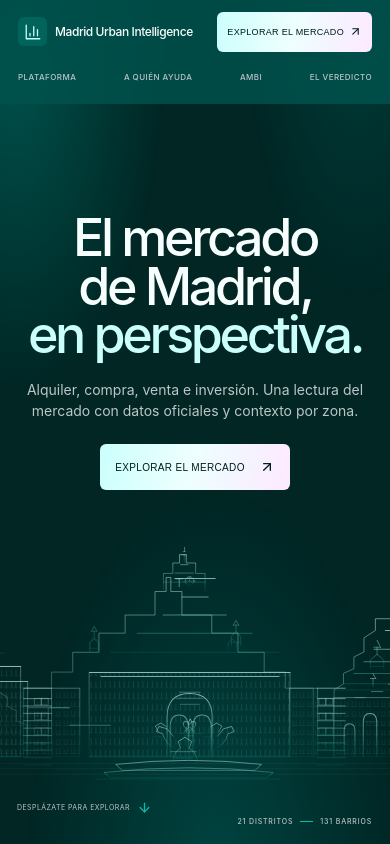
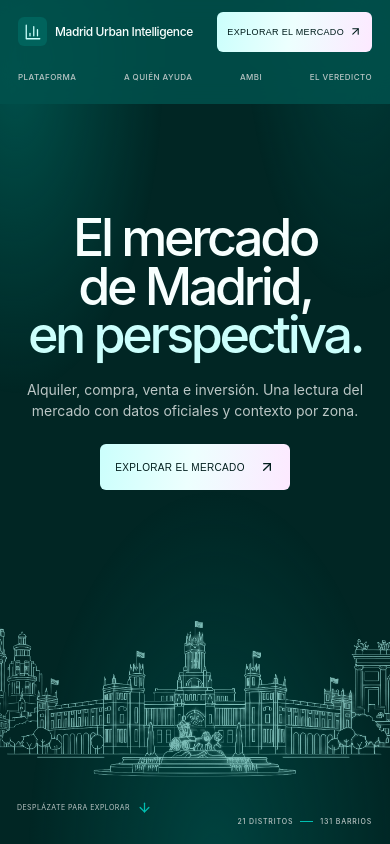
Before and after one commit to rodrigoapvigil/madrid-urban-intelligent, a Next.js app in the folder frontend/: page / in a window 390 px wide. Shown: the top 844 px of the page. Built offline with nearby package versions, Linux system fonts and the light colour scheme.

Commit message:
feat(landing): add transparent Madrid skyline artwork

```diff
--- a/frontend/components/MadridLanding.css
+++ b/frontend/components/MadridLanding.css
@@ -105,7 +105,7 @@
 .mi-hero h1 span { color: var(--mi-mist); }
 .mi-hero__lead { max-width: 580px; margin: 26px auto 0; color: var(--mi-silver); font-size: 16px; line-height: 1.5; text-wrap: balance; }
 .mi-hero__content .mi-button { margin-top: 28px; }
-.mi-hero__skyline { position: absolute; z-index: 1; right: 0; bottom: 48px; left: 0; width: 100%; height: auto; max-height: 64%; object-fit: contain; object-position: center bottom; opacity: .9; pointer-events: none; user-select: none; }
+.mi-hero__skyline { position: absolute; z-index: 1; right: 0; bottom: 48px; left: 0; width: 100%; height: auto; max-height: 64%; object-fit: contain; object-position: center bottom; opacity: .92; pointer-events: none; user-select: none; mask-image: linear-gradient(to bottom, transparent 0%, #000 12%, #000 92%, transparent 100%); }
 .mi-hero__meta { position: absolute; z-index: 2; right: max(64px,calc((100vw - 1480px)/2)); bottom: 32px; display: flex; align-items: center; gap: 12px; color: var(--mi-silver); font-size: 9px; font-weight: 500; letter-spacing: .12em; text-transform: uppercase; }
 .mi-hero__meta i { width: 22px; height: 1px; background: var(--mi-teal); }
 .mi-scroll { position: absolute; z-index: 2; bottom: 25px; left: max(64px,calc((100vw - 1480px)/2)); min-height: 44px; display: inline-flex; align-items: center; gap: 11px; color: var(--mi-silver) !important; font-size: 9px; letter-spacing: .1em; text-transform: uppercase; }
@@ -285,7 +285,7 @@
   .mi-hero__lead { max-width: 420px; margin-top: 19px; font-size: 14px; }
   .mi-hero__content .mi-button { margin-top: 23px; }
   .mi-button { min-height: 46px; padding-inline: 15px; font-size: 10px; }
-  .mi-hero__skyline { bottom: 58px; width: 190%; max-width: none; max-height: 45%; opacity: .76; }
+  .mi-hero__skyline { bottom: 58px; width: 190%; max-width: none; max-height: 45%; opacity: .82; }
   .mi-hero__meta { right: 18px; bottom: 18px; gap: 7px; font-size: 7px; }
   .mi-hero__meta i { width: 13px; }
   .mi-scroll { bottom: 15px; left: 17px; max-width: 46%; gap: 7px; font-size: 7px; letter-spacing: .06em; }
--- a/frontend/components/MadridLanding.tsx
+++ b/frontend/components/MadridLanding.tsx
@@ -51,7 +51,7 @@ export default function MadridLanding() {
             <p className="mi-hero__lead">Alquiler, compra, venta e inversión. Una lectura del mercado con datos oficiales y contexto por zona.</p>
             <Link href="/madrid" className="mi-button">Explorar el mercado <ArrowUpRight aria-hidden="true"/></Link>
           </div>
-          <img className="mi-hero__skyline" src="/madrid-skyline.svg" alt="Ilustración panorámica de Madrid con el edificio Metrópolis, el Palacio de Cibeles y su fuente, la Puerta de Alcalá y el Oso y el Madroño." />
+          <img className="mi-hero__skyline" src="/madrid-skyline-transparent.png" alt="Ilustración panorámica de Madrid con el edificio Metrópolis, el Palacio de Cibeles y su fuente, la Puerta de Alcalá y el Oso y el Madroño." />
           <div className="mi-hero__meta"><span>21 distritos</span><i/><span>131 barrios</span></div>
           <a className="mi-scroll" href="#lectura"><span>Desplázate para explorar</span><ArrowDown aria-hidden="true"/></a>
         </section>
```
Also changed, not shown: frontend/public/madrid-skyline-transparent.png (added).
